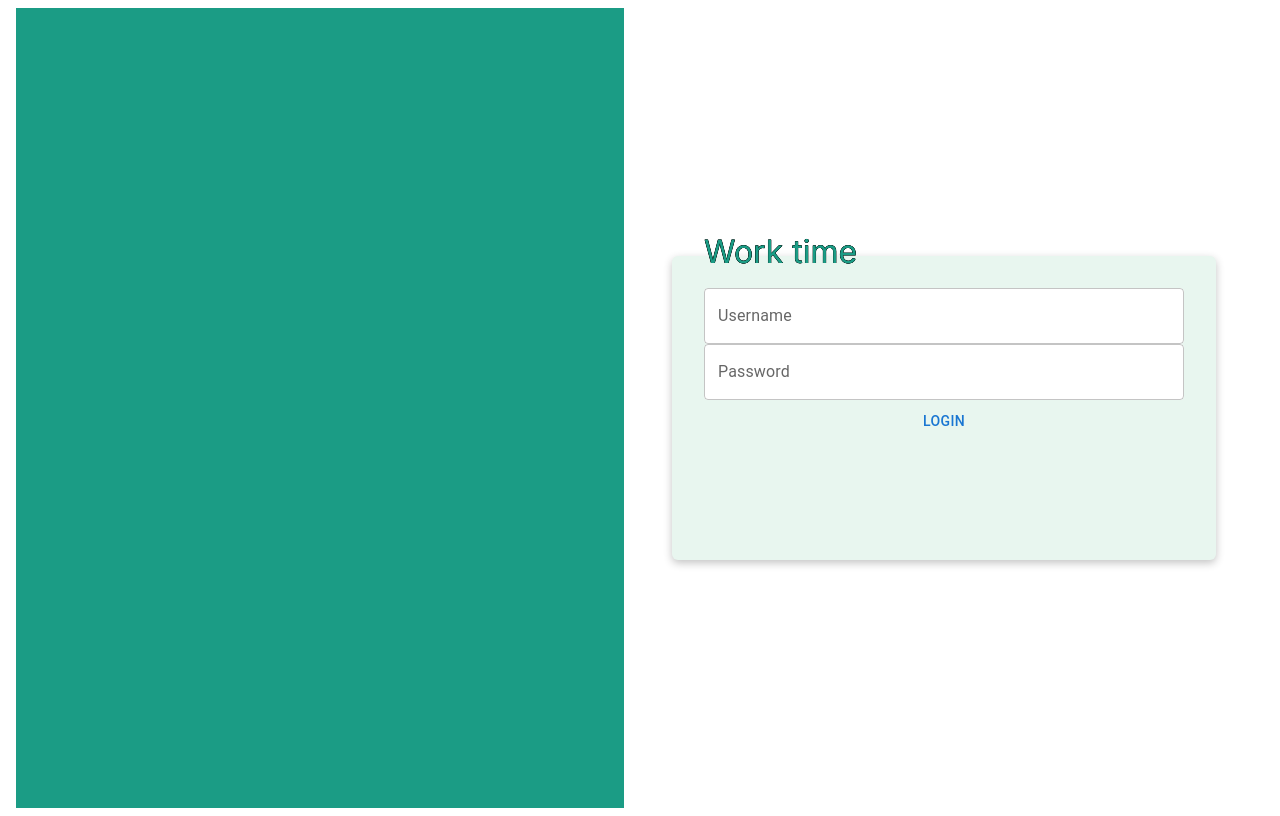
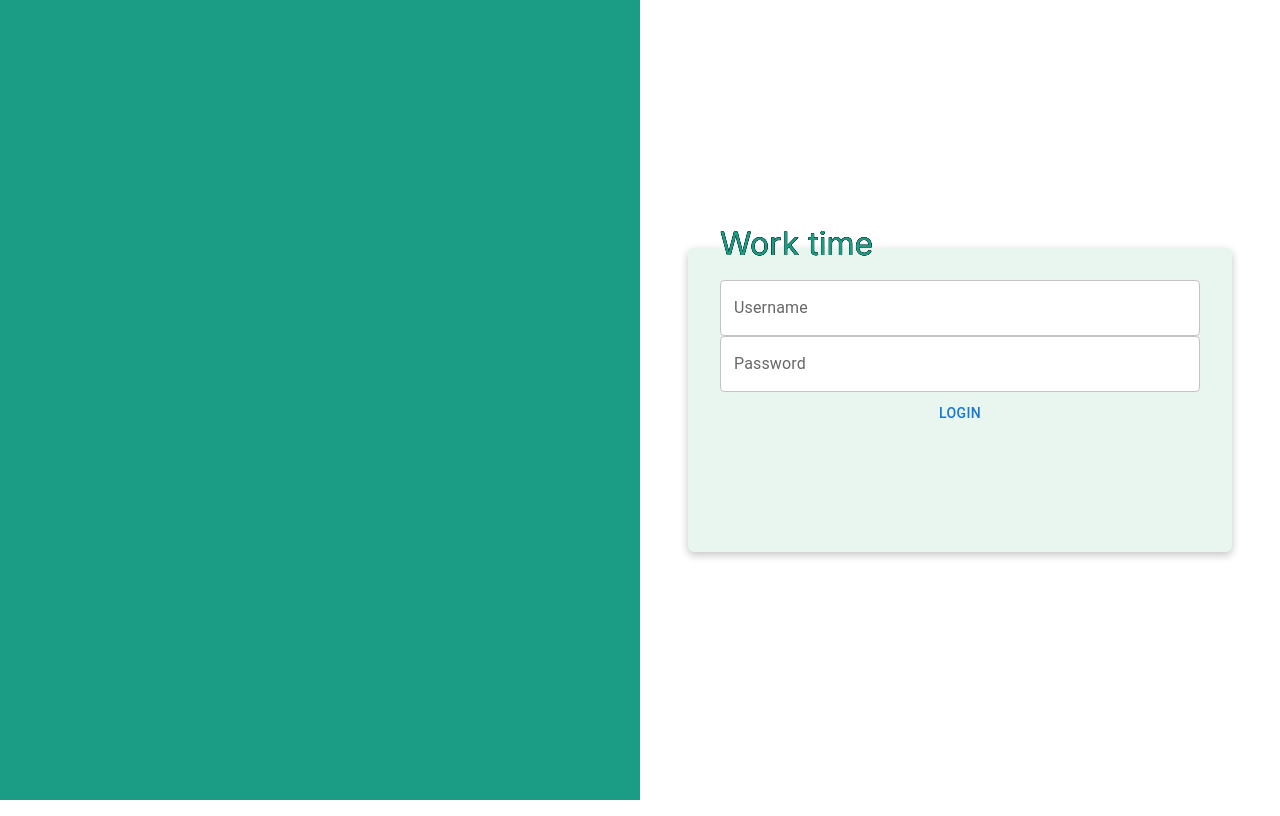
Before and after one commit to Supaweeb/deploy-educate, a Next.js app: page / in a window 1280 px wide. Built offline with nearby package versions, Linux system fonts and the light colour scheme.

Commit message:
Add sidebar

```diff
--- a/src/app/layout.js
+++ b/src/app/layout.js
@@ -2,7 +2,7 @@
 
 import { Inter } from 'next/font/google'
 import styled from 'styled-components';
-// import '../styles/globals.css';
+import '../styles/globals.css';
 
 const inter = Inter({ subsets: ['latin'] })
 
--- a/src/app/page.js
+++ b/src/app/page.js
@@ -126,7 +126,7 @@ export default function Home() {
               error={isError}
               value={password}
             />
-            <Button onClick={handlerOnLogin}>Login</Button>
+            <Button onClick={handlerOnLogin} success>Login</Button>
           </Login>
         </Component>
       </Container>
--- /dev/null
+++ b/src/styles/globals.css
@@ -0,0 +1,4 @@
+body {
+    margin: 0;
+    padding: 0;
+}
```
